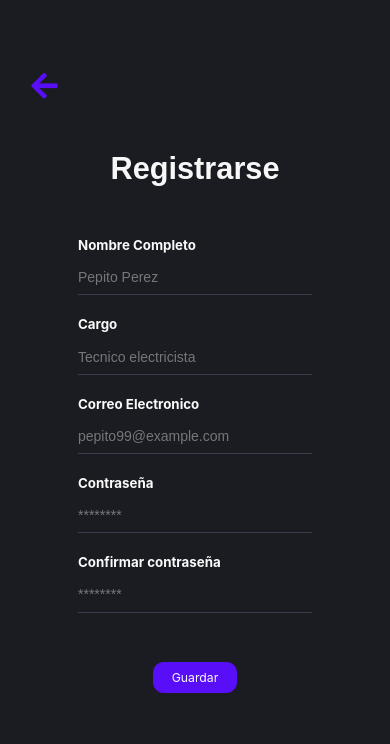
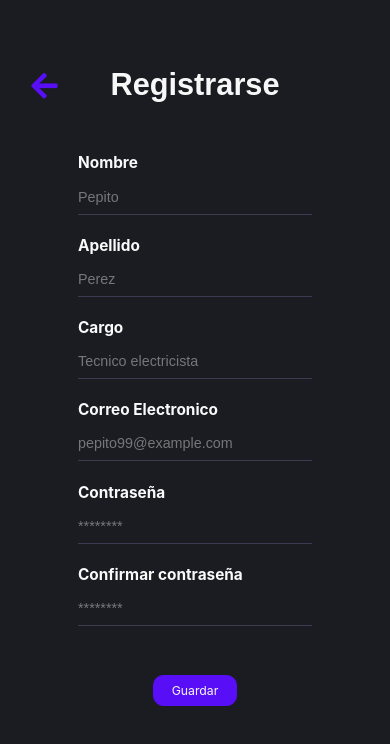
Before and after one commit to Getial/Admos-App, a React Native app: screen /Register in a window 390 px wide. Shown: the top 744 px of the page. Built offline with nearby package versions, Linux system fonts and the light colour scheme.

Commit message:
addNewUser Api working

```diff
--- /dev/null
+++ b/src/api/users.js
@@ -0,0 +1,22 @@
+import { API_HOST } from "../utils/constants";
+import axios from "axios";
+
+export async function addNewUserApi(formValues) {
+  try {
+    const config = {
+      method: "post",
+      url: `${API_HOST}/users/signup/`,
+      headers: {
+        Accept: "application/json",
+        "content-type": "multipart/form-data",
+      },
+      data: formValues,
+    };
+
+    const response = await axios(config);
+    const result = await response.data;
+    return result;
+  } catch (error) {
+    throw error;
+  }
+}
--- a/src/screens/Auth/RegisterScreen.js
+++ b/src/screens/Auth/RegisterScreen.js
@@ -1,4 +1,4 @@
-import React from "react";
+import React, { useState } from "react";
 import {
   View,
   Text,
@@ -6,6 +6,7 @@ import {
   Pressable,
   StyleSheet,
   Keyboard,
+  ScrollView,
 } from "react-native";
 import Icon from "react-native-vector-icons/FontAwesome5";
 import { SafeAreaView } from "react-native-safe-area-context";
@@ -18,8 +19,13 @@ import {
   horizontalScale,
   moderateScale,
 } from "../../utils/metrics";
+import { addNewUserApi } from "../../api/users";
+import useAuth from "../../hooks/useAuth";
 
 export default function RegisterScreen({ navigation }) {
+  const [isLoading, setIsLoading] = useState(false);
+  const { login } = useAuth();
+
   const formik = useFormik({
     initialValues: initialValues(),
     validationSchema: Yup.object(validationSchema()),
@@ -29,8 +35,15 @@ export default function RegisterScreen({ navigation }) {
     },
   });
 
-  const onSubmitFormHandler = (data) => {
-    console.log(data);
+  const onSubmitFormHandler = async (data) => {
+    setIsLoading(true);
+    try {
+      const response = await addNewUserApi(data);
+      login(response);
+    } catch (error) {
+      alert("Ha ocurrido un error", error);
+      setIsLoading(false);
+    }
   };
 
   return (
@@ -45,15 +58,35 @@ export default function RegisterScreen({ navigation }) {
       </Pressable>
       <Text style={styles.title}>Registrarse</Text>
       <View style={styles.form}>
-        {/* fullname */}
+        {/* firstname */}
         <View>
-          <Text style={styles.labelText}>Nombre Completo</Text>
+          <Text style={styles.labelText}>Nombre</Text>
           <TextInput
-            placeholder="Pepito Perez"
+            placeholder="Pepito"
             placeholderTextColor={colors[theme].placeholder}
             style={styles.input}
-            value={formik.values.fullname}
-            onChangeText={(text) => formik.setFieldValue("fullname", text)}
+            value={formik.values.first_name}
+            onChangeText={(text) => formik.setFieldValue("first_name", text)}
+            onBlur={() =>
+              formik.setFieldValue("username", formik.values.first_name)
+            }
+          />
+        </View>
+        {/* lastname */}
+        <View>
+          <Text style={styles.labelText}>Apellido</Text>
+          <TextInput
+            placeholder="Perez"
+            placeholderTextColor={colors[theme].placeholder}
+            style={styles.input}
+            value={formik.values.last_name}
+            onChangeText={(text) => formik.setFieldValue("last_name", text)}
+            onBlur={() =>
+              formik.setFieldValue(
+                "fullname",
+                `${formik.values.first_name} ${formik.values.last_name}`
+              )
+            }
           />
         </View>
         {/* occupation */}
@@ -109,13 +142,44 @@ export default function RegisterScreen({ navigation }) {
       <Pressable style={styles.btnRegister} onPress={formik.handleSubmit}>
         <Text style={styles.textBtn}>Guardar</Text>
       </Pressable>
+      <ScrollView style={styles.errorsScrollView}>
+        {formik.errors.first_name && (
+          <Text style={styles.error}>{formik.errors.first_name}</Text>
+        )}
+        {formik.errors.last_name && (
+          <Text style={styles.error}>{formik.errors.last_name}</Text>
+        )}
+        {formik.errors.fullname && (
+          <Text style={styles.error}>{formik.errors.fullname}</Text>
+        )}
+        {formik.errors.username && (
+          <Text style={styles.error}>{formik.errors.username}</Text>
+        )}
+        {formik.errors.occupation && (
+          <Text style={styles.error}>{formik.errors.occupation}</Text>
+        )}
+        {formik.errors.email && (
+          <Text style={styles.error}>{formik.errors.email}</Text>
+        )}
+        {formik.errors.password && (
+          <Text style={styles.error}>{formik.errors.password}</Text>
+        )}
+        {formik.errors.password_confirmation && (
+          <Text style={styles.error}>
+            {formik.errors.password_confirmation}
+          </Text>
+        )}
+      </ScrollView>
     </SafeAreaView>
   );
 }
 
 function initialValues() {
   return {
+    first_name: "",
+    last_name: "",
     fullname: "",
+    username: "",
     occupation: "",
     email: "",
     password: "",
@@ -124,7 +188,10 @@ function initialValues() {
 }
 function validationSchema() {
   return {
-    fullname: Yup.string().required("El nombre es obligatorio"),
+    first_name: Yup.string().required("El nombre es obligatorio"),
+    last_name: Yup.string().required("El apellido es obligatorio"),
+    fullname: Yup.string().required("El nombre completo es obligatorio"),
+    username: Yup.string().required("El nombre de usuario es obligatorio"),
     occupation: Yup.string().required("El cargo es obligatorio"),
     email: Yup.string().required("El correo es obligatorio"),
     password: Yup.string().required("La contraseña es obligatiria"),
@@ -160,7 +227,7 @@ const styles = StyleSheet.create({
   labelText: {
     color: colors[theme].subtitle,
     // width: "50%",
-    fontSize: moderateScale(13),
+    fontSize: moderateScale(15),
     fontWeight: "bold",
     // paddingLeft: 5,
     // marginHorizontal: horizontalScale(10),
@@ -177,6 +244,7 @@ const styles = StyleSheet.create({
     // paddingLeft: 5,
     marginBottom: verticalScale(15),
     fontFamily: fontFamily,
+    fontSize: moderateScale(14),
   },
   button: {
     fontFamily: fontFamily,
@@ -196,8 +264,13 @@ const styles = StyleSheet.create({
     textAlign: "center",
     fontSize: moderateScale(12),
   },
+  errorsScrollView: {
+    // backgroundColor: colors[theme].card,
+    width: "70%",
+    maxHeight: verticalScale(50),
+  },
   error: {
     color: colors[theme].error,
-    marginTop: 30,
+    marginTop: 10,
   },
 });
```
